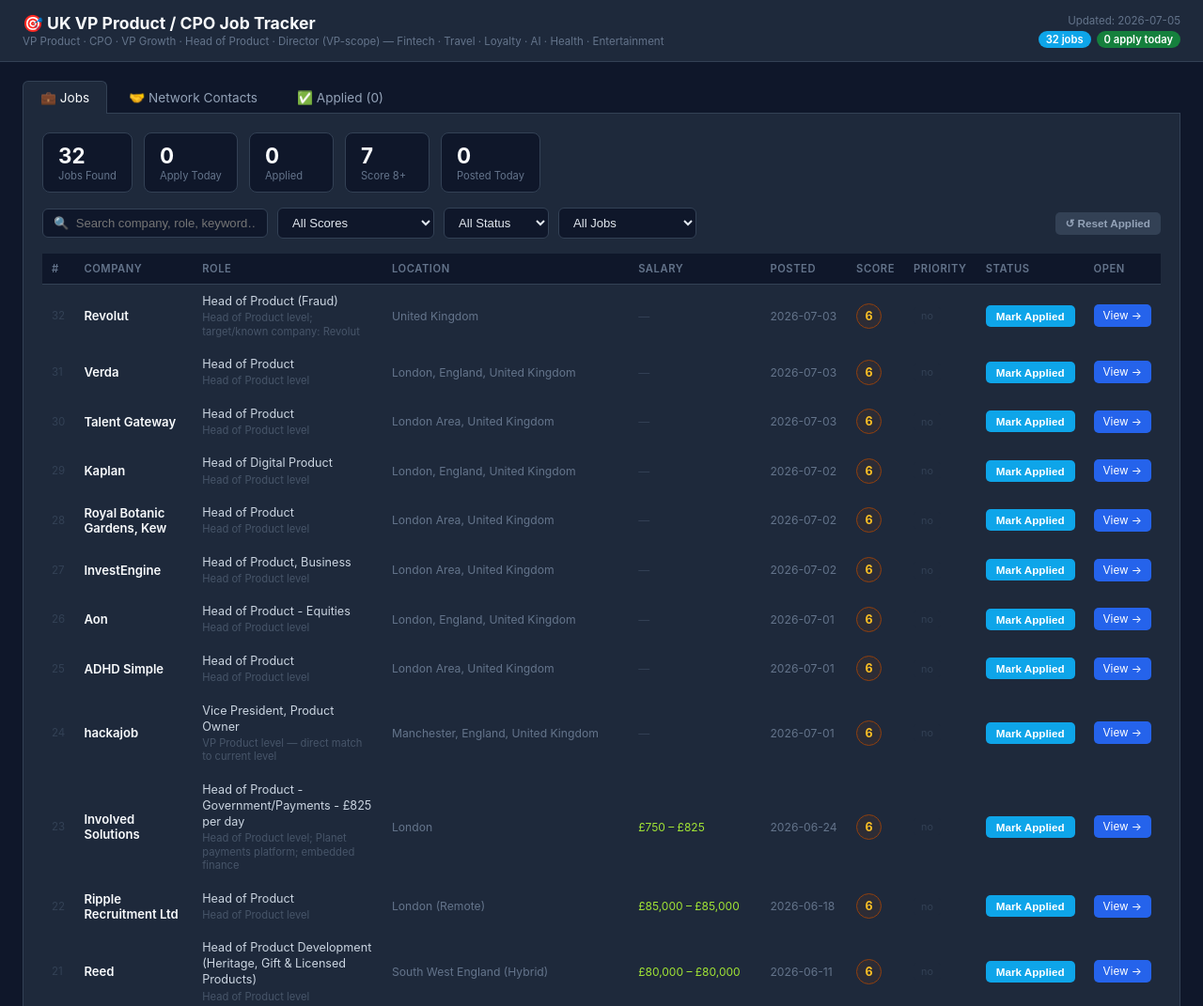
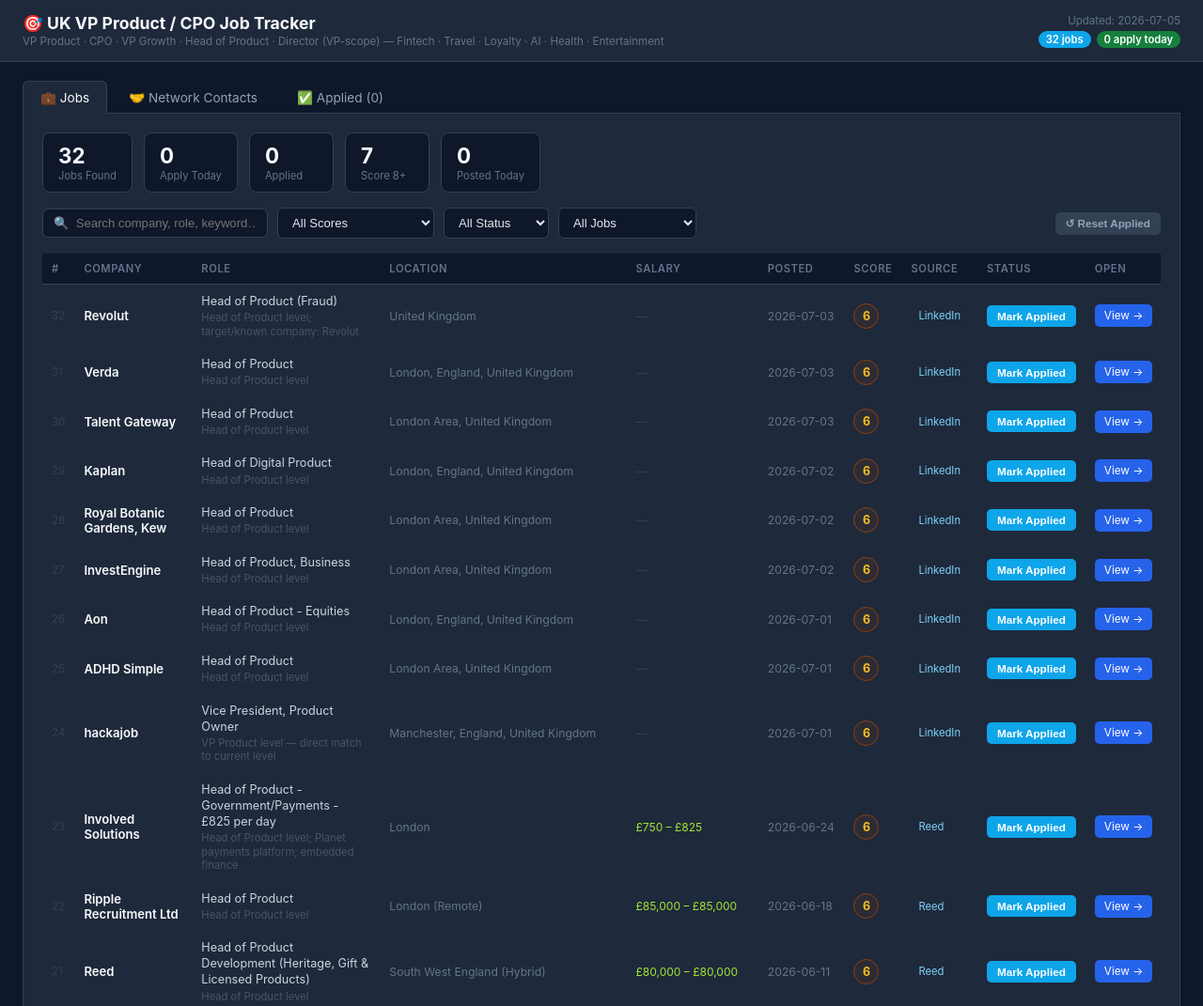
Before and after one commit to prachister-1/Job-search-tracker, a plain HTML site: page index.html in a window 1280 px wide. Shown: the top 1071 px of the page at 94% size. Drawn offline with Linux system fonts and the light colour scheme.

Commit message:
Add Source column to dashboard

```diff
--- a/index.html
+++ b/index.html
@@ -46,6 +46,7 @@
 .lbtn:hover{background:#1d4ed8}
 .salary-y{color:#a3e635;font-size:0.75rem;white-space:nowrap}
 .salary-n{color:#334155;font-size:0.75rem}
+.src-badge{display:inline-block;padding:2px 8px;border-radius:10px;background:#1e293b;color:#7dd3fc;font-size:.7rem;white-space:nowrap}
 .company{font-weight:600;color:#f8fafc;font-size:0.82rem}
 .roletxt{color:#cbd5e1;line-height:1.35;font-size:0.79rem}
 .why{color:#475569;font-size:0.7rem;line-height:1.3;margin-top:2px;max-width:180px}
@@ -132,7 +133,7 @@
           <th onclick="sort('salary')">Salary</th>
           <th onclick="sort('posted')">Posted</th>
           <th onclick="sort('score')">Score</th>
-          <th>Priority</th>
+          <th onclick="sort('source')">Source</th>
           <th>Status</th>
           <th>Open</th>
         </tr></thead>
@@ -207,7 +208,7 @@
   const a=getApplied();
 
   let list=jobs.filter(j=>{
-    if(q&&![(j.company||''),(j.role||''),(j.why||''),(j.location||'')].join(' ').toLowerCase().includes(q))return false;
+    if(q&&![(j.company||''),(j.role||''),(j.why||''),(j.location||''),(j.source||'')].join(' ').toLowerCase().includes(q))return false;
     if(ms&&(+j.score||0)<ms)return false;
     if(sf==='yes'&&!a[j.url])return false;
     if(sf==='no'&&a[j.url])return false;
@@ -239,7 +240,7 @@
       <td>${j.salary?`<span class="salary-y">${j.salary}</span>`:'<span class="salary-n">—</span>'}</td>
       <td style="white-space:nowrap;color:#64748b;font-size:.76rem">${j.posted||'—'}</td>
       <td><span class="score ${sc(sn)}">${sn}</span></td>
-      <td>${(j.applyToday||'').toUpperCase()==='YES'?'<span class="tag-y">YES</span>':'<span class="tag-n">no</span>'}</td>
+      <td><span class="src-badge">${j.source||'—'}</span></td>
       <td><button class="abtn ${isApp?'abtn-done':'abtn-go'}" onclick="toggleApplied(decodeURIComponent('${eu}'))">${isApp?'✓ Applied':'Mark Applied'}</button></td>
       <td>${j.url?`<a class="lbtn" href="${j.url}" target="_blank" onclick="autoApply('${eu}')">View →</a>`:'—'}</td>
     </tr>`;
```
